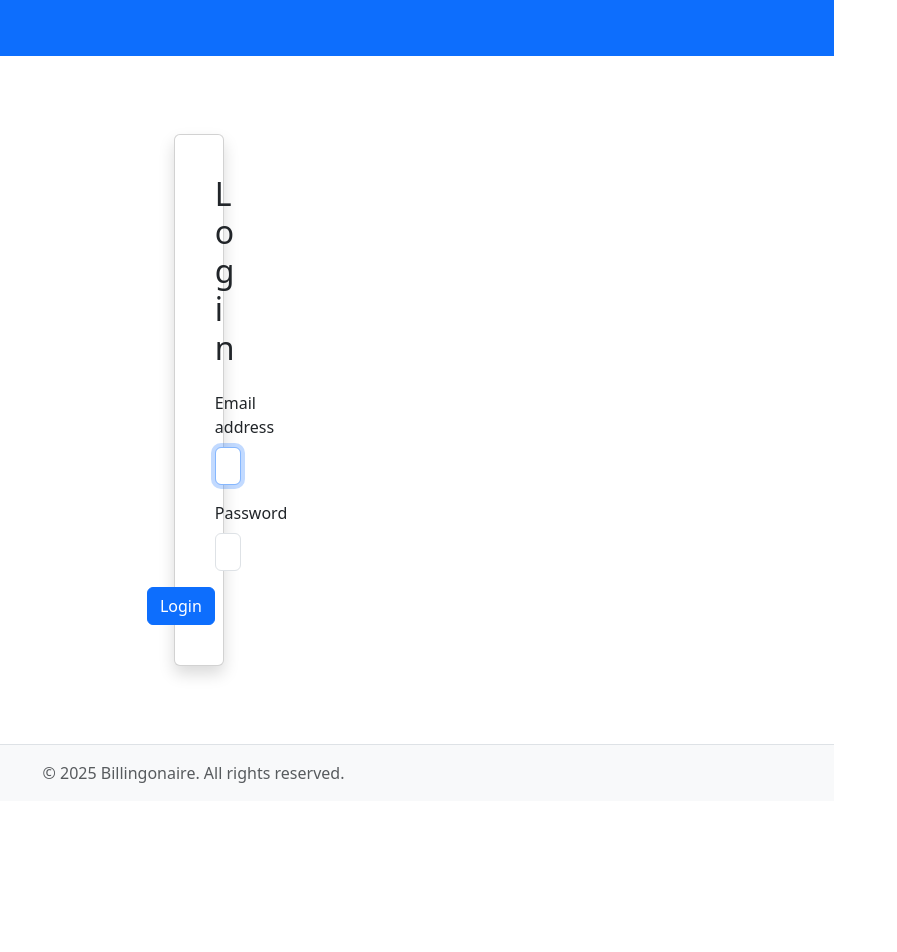
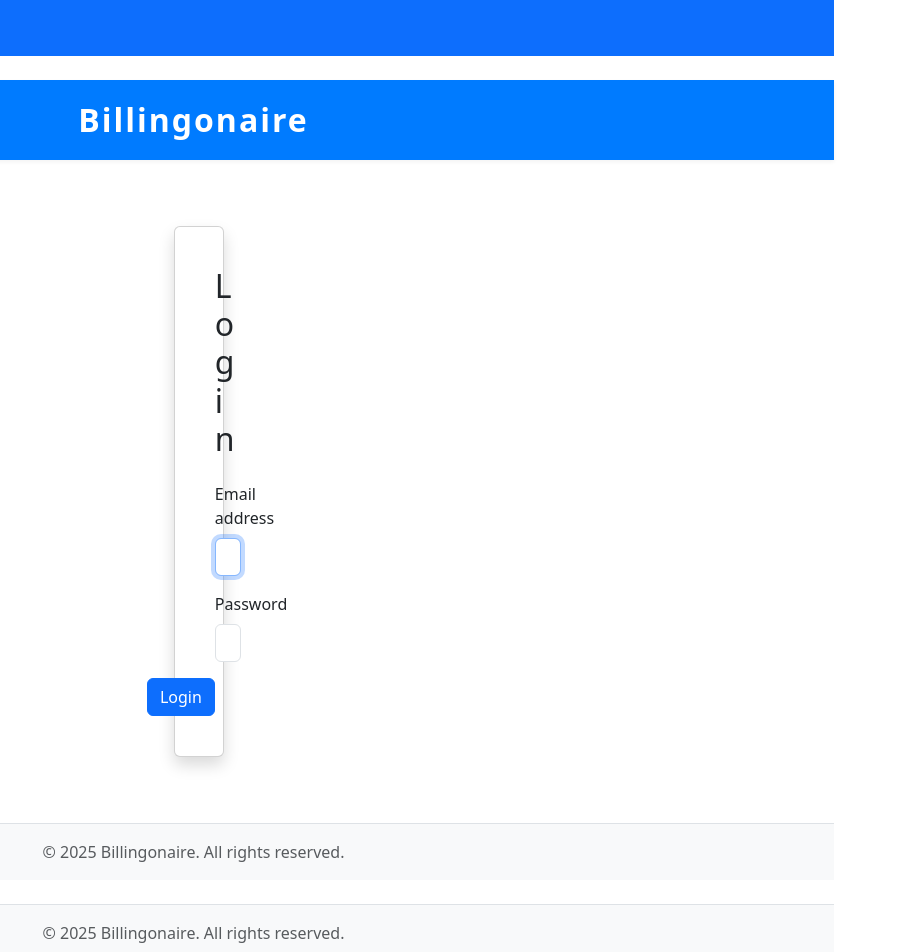
Before and after one commit to deshpandemak/billingonaire, a React (Vite) app in the folder billingonaire-ui/src-react/: page /login in a window 1280 px wide. Shown: the top 952 px of the page, without its empty margins (0-897 px from the left). Before the commit the page ends 801 px from the top, so only its background shows below. Built offline with nearby package versions, Linux system fonts and the light colour scheme; no server answers.

Commit message:
layout fixes

```diff
--- a/billingonaire-ui/src-react/src/Login.jsx
+++ b/billingonaire-ui/src-react/src/Login.jsx
@@ -22,7 +22,15 @@
   };
 
   return (
-    <div style={{ minHeight: '80vh', display: 'flex', alignItems: 'center', justifyContent: 'center' }}>
+    <div style={{ minHeight: '100vh', display: 'flex', flexDirection: 'column' }}>
+      {/* Header/Banner - full width */}
+      <div style={{ width: '100vw', position: 'relative', left: '50%', right: '50%', marginLeft: '-50vw', marginRight: '-50vw' }}>
+        <div style={{ background: '#007bff', color: '#fff', padding: '1rem 0', textAlign: 'center', fontSize: '2rem', fontWeight: 700, letterSpacing: '2px', boxShadow: '0 2px 4px rgba(0,0,0,0.05)' }}>
+          Billingonaire
+        </div>
+      </div>
+      {/* Login Form Centered */}
+      <div style={{ flex: 1, display: 'flex', alignItems: 'center', justifyContent: 'center' }}>
         <Container>
           <Row className="justify-content-center align-items-center" style={{ minHeight: '60vh' }}>
             <Col xs={12} sm={8} md={6} lg={5} xl={4}>
@@ -64,6 +72,13 @@
           </Row>
         </Container>
       </div>
+      {/* Footer - full width */}
+      <div style={{ width: '100vw', position: 'relative', left: '50%', right: '50%', marginLeft: '-50vw', marginRight: '-50vw' }}>
+        <footer className="bg-light text-center text-muted py-3 mt-auto border-top w-100">
+          &copy; {new Date().getFullYear()} Billingonaire. All rights reserved.
+        </footer>
+      </div>
+    </div>
   );
 };
 
```
Lines whose indentation alone changed are shown as unchanged.
